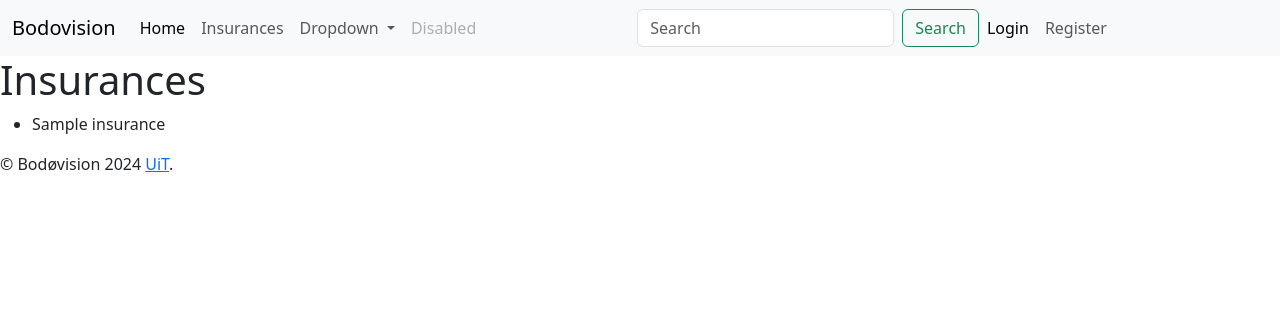
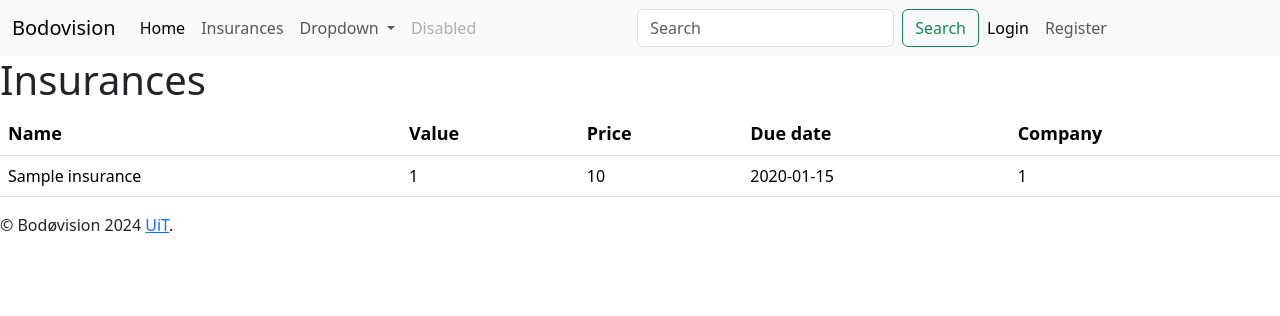
Before and after one commit to martinfosby/ForsikringsApp, a Flask app: page /insurances in a window 1280 px wide. Shown: the top 316 px of the page. Run offline with Flask 3, Linux system fonts and the light colour scheme; a user stored in the database is signed in; tables that the repository leaves empty hold one stand-in row (values such as "Sample post").

Commit message:
fremvisning av registrerte enheter ferdig

```diff
--- a/flask_app/app/blueprints/insurances/views.py
+++ b/flask_app/app/blueprints/insurances/views.py
@@ -3,25 +3,31 @@ from flask import jsonify, redirect, render_template, request, url_for
 from app.blueprints.insurances import bp
 from app.extensions import db
 from app.models import Company, Insurance
+from flask_login import current_user, login_required
 
 
 @bp.route('/make/insurance', methods=['GET'])
+@login_required
 def make_insurance():
     return render_template('insurances/make_insurance.html')
 
 @bp.route('/insurances', methods=['GET'])
+@login_required
 def insurances_list():
-    insurances = db.session.execute(db.select(Insurance)).scalars().all()
+    insurances = db.session.execute(db.select(Insurance).where(Insurance.customer_id==current_user.id)).scalars().all()
+    print(current_user)
 
-    return render_template('insurances/insurances_list.html', insurances=insurances)
+    return render_template('insurances/insurances_list.html', insurances=insurances, user=current_user)
 
 @bp.route('/companies', methods=['GET'])
+@login_required
 def get_insurance_companies():
     companies = Company.query.all()
     company_names = [company.name for company in companies]
     return jsonify(company_names)
 
 @bp.route('/company/add', methods=['POST'])
+@login_required
 def add_insurance_company():
     data = request.json
     if not data:
--- a/flask_app/app/templates/insurances/insurances_list.html
+++ b/flask_app/app/templates/insurances/insurances_list.html
@@ -2,9 +2,24 @@
 
 {% block content %}
     <h1>Insurances</h1>
-    <ul>
+    <table class = "table"> <!--ikke slett-->
+        <tr>
+            <th style="font-size: 18px;">Name</th>
+            <th style="font-size: 18px;">Value</th>
+            <th style="font-size: 18px;">Price</th>
+            <th style="font-size: 18px;">Due date</th>
+            <th style="font-size: 18px;">Company</th>
+        </tr>
+
         {% for insurance in insurances %}
-            <li>{{ insurance.label }}</li>
+            <tr>
+                <td>{{ insurance.label }}</td>
+                <td>{{ insurance.value }}</td>
+                <td>{{ insurance.price }}</td>
+                <td>{{ insurance.due_date }}</td>
+                <td>{{ insurance.company_id }}</td> <!--endre denne slik at den viser navnet til selskapet, og ikke id-->
+            </tr>
         {% endfor %}
-    </ul>
+    </table>
+
 {% endblock %}
```
Also changed, not shown: app.py (deleted, +0 -15 lines), base.py (deleted, +0 -32 lines).
